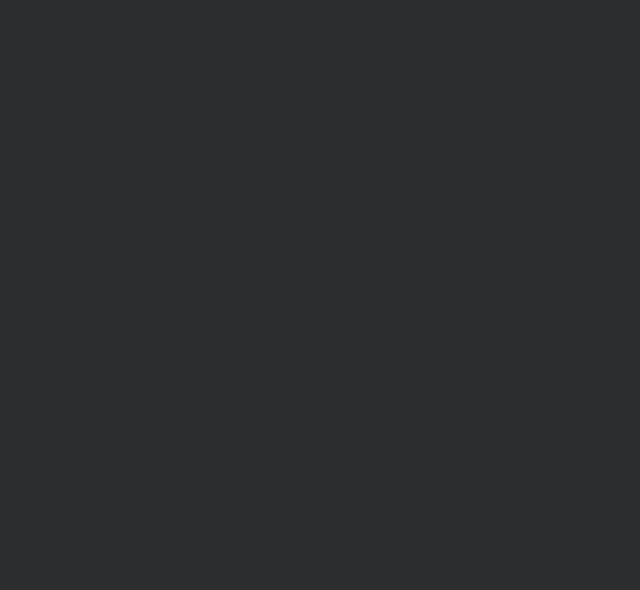
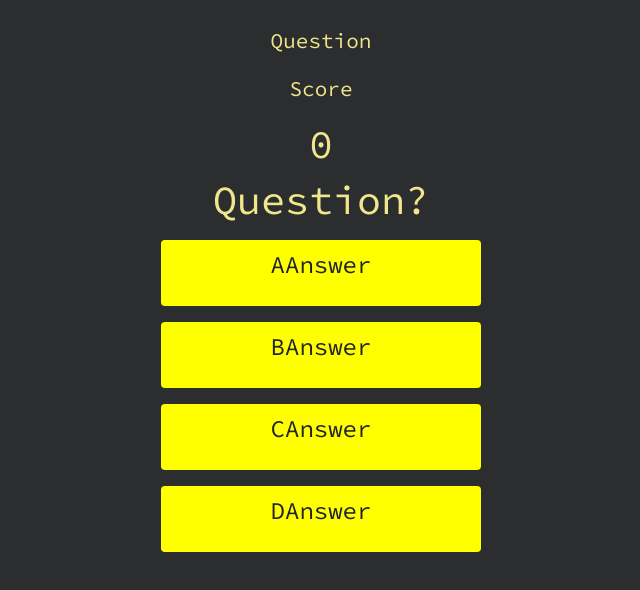
Before and after one commit to barbirm/Quizzo, a plain HTML site: page quiz.html in a window 1280 px wide. Shown: the whole page, without its empty margins (319-959 px from the left). Drawn offline with nearby package versions, Linux system fonts and the light colour scheme.

Commit message:
Added basic structure to quiz.html, fixed type errors on links on index.html.

```diff
--- a/quiz.html
+++ b/quiz.html
@@ -15,8 +15,44 @@
     <title>Qeasy</title>
 </head>
 <body>
-    <div id="quiz" class="container">
-
+    <div class="container">
+        <div id="game" class="">
+            <div id="hud">
+                <div class="hud-item mx-auto">
+                    <p id="progressText" class="hud-prefix">
+                        Question
+                    </p>
+                    <div id="progressBar">
+                        <div id="progressBarFull"></div>
+                    </div>
+                </div>
+                <div class="hud-item">
+                    <p class="hud-prefix">
+                        Score
+                    </p>
+                    <h1 class="hud-main-text" id="score">
+                        0
+                    </h1>
+                </div>
+            </div>
+            <h1 id="question">Question?</h1>
+            <div class="answer-container btn col-12 row d-flex justify-content-center mx-auto">
+                <p class="answer-prefix">A</p>
+                <p class="answer" data-number="1">Answer</p>
+            </div>
+            <div class="answer-container btn col-12 row d-flex justify-content-center mx-auto">
+                <p class="answer-prefix">B</p>
+                <p class="answer" data-number="2">Answer</p>
+            </div>
+            <div class="answer-container btn col-12 row d-flex justify-content-center mx-auto">
+                <p class="answer-prefix">C</p>
+                <p class="answer" data-number="3">Answer</p>
+            </div>
+            <div class="answer-container btn col-12 row d-flex justify-content-center mx-auto">
+                <p class="answer-prefix">D</p>
+                <p class="answer" data-number="4">Answer</p>
+            </div>
+        </div>
     </div>
     <script type = "text/javascript" src="assets/js/script.js"></script>
 </body>
```
Also changed, not shown: index.html (+3 -3 lines).
